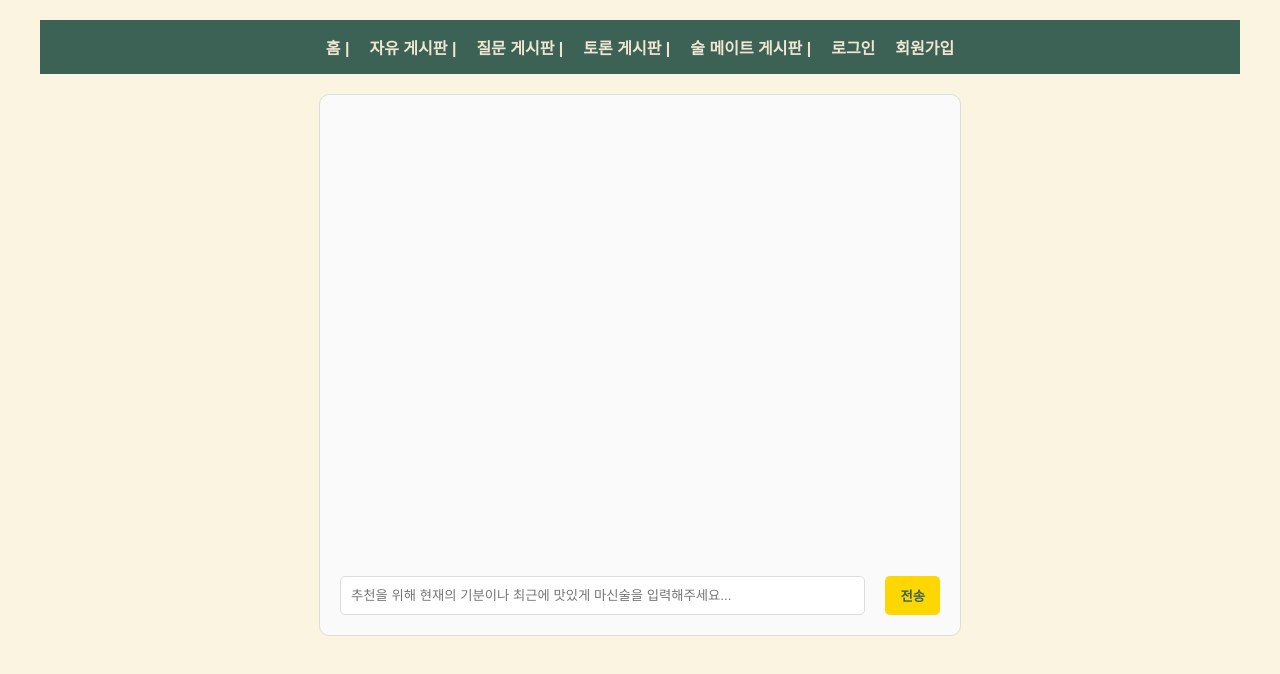
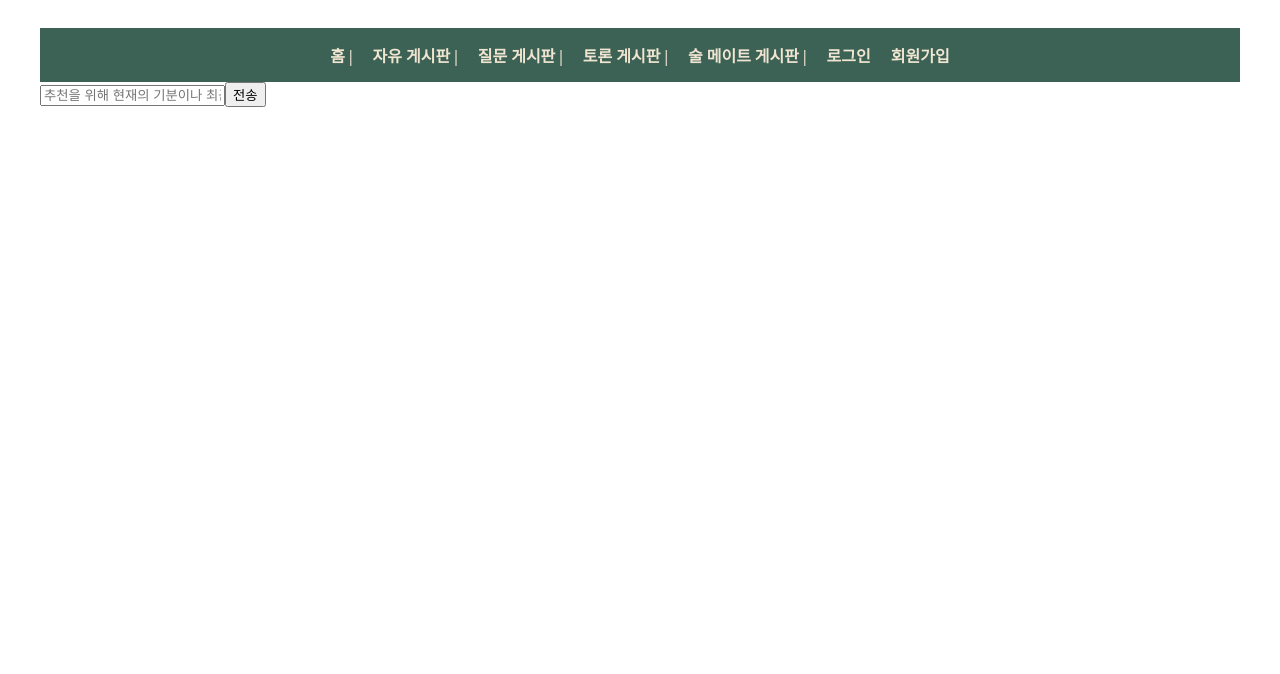
Before and after one commit to nahyunkeem/sulmeulliae_frontend, a React (Create React App) app: page /chatbot in a window 1280 px wide. Shown: the top 674 px of the page. Built offline with nearby package versions, Linux system fonts and the light colour scheme.

Commit message:
CSS_App.js

```diff
--- a/src/App.css
+++ b/src/App.css
@@ -1,191 +1,220 @@
-/* 기본 레이아웃 */
-body {
-    font-family: 'Noto Sans KR', sans-serif;
-    background-color: #faf4e1;
-    margin: 0;
-    padding: 0;
-    color: #333;
-}
-
-/* 전체 레이아웃을 중앙 정렬 */
-.App {
-    max-width: 1200px;
-    margin: 0 auto;
-    padding: 20px;
-}
-
-/* 네비게이션 바 */
 nav {
-    background-color: #3c6255;
-    padding: 15px;
-    text-align: center;
+    margin-bottom: 20px;
 }
 
 nav a {
-    margin: 0 10px;
-    color: #f0e5d1;
+    margin-right: 10px;  /* 링크 사이에 간격을 줌 */
     text-decoration: none;
-    font-weight: bold;
+    color: blue;
 }
 
 nav a:hover {
-    color: #ffd700;
+    text-decoration: underline;
 }
 
 nav span {
-    color: #f0e5d1;
-    margin-right: 10px;
+    margin-right: 10px;  /* 사용자명과 로그아웃 버튼 간의 간격 추가 */
 }
 
 button {
-    background-color: #ffd700;
-    border: none;
-    padding: 10px 20px;
-    border-radius: 5px;
-    cursor: pointer;
-    font-weight: bold;
-    color: #3c6255;
-    margin-left: 10px;
+    margin-left: 10px;  /* 로그아웃 버튼에 약간의 간격 추가 */
 }
 
-button:hover {
-    background-color: #e6c200;
-}
-
-/* 히어로 섹션 */
-.hero {
-    background-color: #fff8dc;
-    padding: 50px 0;
-    text-align: center;
-}
-
-.hero h2 {
-    font-size: 2.5rem;
-    color: #3c6255;
-    margin-bottom: 10px;
-}
-
-.hero p {
-    font-size: 1.2rem;
-    color: #6b705c;
-}
-
-.hero img {
-    max-width: 100%;
-    height: auto;
-    margin-top: 20px;
-}
-
-/* Evaluation Section */
-.evaluations-section {
-    background-color: #f0e5d1;
-    padding: 40px 0;
-}
-
-.evaluation-grid {
-    display: grid;
-    grid-template-columns: repeat(auto-fill, minmax(250px, 1fr));
-    gap: 20px;
-}
-
-.evaluation-card {
-    background-color: #fff;
+/* chatbot */
+/* 전체 채팅 컨테이너 */
+.chat-container {
+    width: 100%;
+    max-width: 600px;
+    margin: 0 auto;
+    background-color: #f7f7f7;
     border: 1px solid #ddd;
     border-radius: 10px;
     overflow: hidden;
-    transition: transform 0.2s;
-}
-
-.evaluation-card:hover {
-    transform: scale(1.05);
-}
-
-.evaluation-card img {
-    width: 100%;
-    height: 200px;
-    object-fit: cover;
-}
-
-.evaluation-card h3 {
-    padding: 15px;
-    font-size: 1.5rem;
-    color: #3c6255;
-}
-
-.evaluation-card p {
-    padding: 0 15px 15px;
-    color: #6b705c;
-}
-
-/* 챗봇 스타일 */
-.chat-container {
-    width: 100%;
-    max-width: 600px;
-    margin: 20px auto;
-    background-color: #fafafa;
-    border: 1px solid #ddd;
-    border-radius: 10px;
-    padding: 20px;
     display: flex;
     flex-direction: column;
     justify-content: space-between;
-    height: 500px;
+    height: 600px;
 }
 
+/* 채팅 메시지 영역 */
 .chat-messages {
     flex-grow: 1;
+    padding: 10px;
     overflow-y: auto;
+    display: flex;
+    flex-direction: column; /* 위에서부터 아래로 쌓이도록 설정 */
 }
 
+/* 사용자 말풍선 (오른쪽) */
 .chat-message.user {
-    background-color: #ffe600;
-    padding: 10px;
-    border-radius: 10px;
-    margin-bottom: 10px;
-    align-self: flex-end;
+    background-color: #ffe600; /* 노란색 */
+    color: black;
+    align-self: flex-end; /* 오른쪽 정렬 */
+    padding: 8px 12px;
+    border-radius: 10px 10px 0 10px;
+    margin: 3px 0;
+    max-width: 70%;
+    word-wrap: break-word;
 }
 
+/* 챗봇 말풍선 (왼쪽) */
 .chat-message.bot {
-    background-color: #f0e5d1;
-    padding: 10px;
-    border-radius: 10px;
-    margin-bottom: 10px;
-    align-self: flex-start;
+    background-color: #e0e0e0; /* 회색 */
+    color: black;
+    align-self: flex-start; /* 왼쪽 정렬 */
+    padding: 8px 12px;
+    border-radius: 10px 10px 10px 0;
+    margin: 3px 0;
+    max-width: 70%;
+    word-wrap: break-word;
 }
 
+/* 입력 영역 */
 .chat-input-form {
     display: flex;
+    padding: 10px;
+    border-top: 1px solid #ddd;
+    background-color: white;
 }
 
 .chat-input-form input {
     flex-grow: 1;
+    border: 1px solid #ddd;
+    border-radius: 20px;
     padding: 10px;
-    border: 1px solid #ddd;
+    margin-right: 10px;
+}
+
+.chat-input-form button {
+    background-color: #ffd600;
+    border: none;
+    border-radius: 20px;
+    padding: 10px 20px;
+    cursor: pointer;
+    color: black;
+    font-weight: bold;
+}
+
+.chat-input-form button:hover {
+    background-color: #ffcd00;
+}
+
+/* 로딩 스피너 스타일 */
+.chat-loading {
+    display: flex;
+    justify-content: flex-start;
+    align-items: center;
+    height: 50px; /* 스피너 높이 조절 */
+}
+
+.spinner {
+    border: 4px solid rgba(0, 0, 0, 0.1);  /* 스피너 테두리 */
+    border-left-color: rgb(165, 167, 168);  /* 스피너 회전 색 */
+    border-radius: 50%;
+    width: 30px;
+    height: 30px;
+    animation: spin 1s linear infinite;  /* 회전 애니메이션 */
+    margin-left: 30px;
+}
+
+/* 스피너 회전 애니메이션 */
+@keyframes spin {
+    0% {
+        transform: rotate(0deg);
+    }
+    100% {
+        transform: rotate(360deg);
+    }
+}
+
+/* ChatRoom 관련 스타일 */
+.chatroom-container {
+    display: flex;
+    flex-direction: column;
+    max-width: 500px;
+    margin: 0 auto;
+    background-color: #f2f2f2;
+    padding: 20px;
+    border-radius: 10px;
+    box-shadow: 0 0 10px rgba(0, 0, 0, 0.1);
+}
+
+.chatroom-title {
+    font-size: 1.5rem;
+    margin-bottom: 10px;
+    text-align: center;
+    color: #333;
+}
+
+.chatroom-messages {
+    flex-grow: 1;
+    padding: 10px;
+    background-color: #fff;
+    border-radius: 10px;
+    height: 300px;
+    overflow-y: auto;
+    margin-bottom: 10px;
+}
+
+.chatroom-message {
+    margin-bottom: 10px;
+}
+
+.self-message {
+    text-align: right;
+    color: #007bff;
+}
+
+.other-message {
+    text-align: left;
+    color: #000;
+}
+
+.chatroom-input {
+    display: flex;
+    margin-bottom: 10px;
+}
+
+.chatroom-input input {
+    flex-grow: 1;
+    padding: 10px;
+    border: 1px solid #ccc;
     border-radius: 5px;
     margin-right: 10px;
 }
 
-.chat-input-form button {
-    background-color: #ffd700;
+.chatroom-input button {
+    padding: 10px 15px;
+    background-color: #007bff;
+    color: white;
     border: none;
-    padding: 10px 15px;
     border-radius: 5px;
     cursor: pointer;
 }
 
-.chat-input-form button:hover {
-    background-color: #e6c200;
+.chatroom-input button:hover {
+    background-color: #0056b3;
 }
 
-/* Footer */
-footer {
-    background-color: #3c6255;
-    color: #f0e5d1;
-    text-align: center;
-    padding: 20px;
+.delete-room-button, .leave-room-button {
+    padding: 10px 15px;
+    margin-top: 10px;
+    background-color: #dc3545;
+    color: white;
+    border: none;
+    border-radius: 5px;
+    cursor: pointer;
+    width: 100%;
 }
 
-footer p {
-    margin: 0;
-    font-size: 0.875rem;
+.leave-room-button {
+    background-color: #6c757d;
 }
+
+.delete-room-button:hover, .leave-room-button:hover {
+    background-color: #bd2130;
+}
+
+.leave-room-button:hover {
+    background-color: #5a6268;
+}
--- a/src/App.js
+++ b/src/App.js
@@ -1,6 +1,5 @@
 import React, { useState, useEffect } from 'react';
 import { BrowserRouter as Router, Routes, Route, Link } from 'react-router-dom';
-import './App.css'
 import EvaluationList from './components/EvaluationList';
 import EvaluationDetail from './components/EvaluationDetail';  // 평가 상세 페이지 컴포넌트
 import Login from './components/Login';
@@ -46,28 +45,67 @@ function App() {
         setUserId(null);
     };
 
+    const styles = {
+        app: {
+            maxWidth: '1200px',
+            margin: '0 auto',
+            padding: '20px',
+        },
+        nav: {
+            backgroundColor: '#3c6255',
+            padding: '15px',
+            textAlign: 'center',
+        },
+        link: {
+            margin: '0 10px',
+            color: '#f0e5d1',
+            textDecoration: 'none',
+            fontWeight: 'bold',
+        },
+        linkHover: {
+            color: '#ffd700',
+        },
+        span: {
+            color: '#f0e5d1',
+            marginRight: '10px',
+        },
+        button: {
+            backgroundColor: '#ffd700',
+            border: 'none',
+            padding: '10px 20px',
+            borderRadius: '5px',
+            cursor: 'pointer',
+            fontWeight: 'bold',
+            color: '#3c6255',
+            marginLeft: '10px',
+        },
+        buttonHover: {
+            backgroundColor: '#e6c200',
+        },
+    };
+
     return (
         <Router>
-            <div className="App">
+            <div style={styles.app}>
                 <header>
-                    <nav>
-                        <Link to="/">홈 |</Link>
-                        <Link to="/community/freeboard">자유 게시판 |</Link>
-                        <Link to="/community/question">질문 게시판 |</Link>
-                        <Link to="/community/discussion">토론 게시판 |</Link>
-                        <Link to="/community/drinkmate">술 메이트 게시판 |</Link>
+                    <nav style={styles.nav}>
+                        <Link to="/" style={styles.link}>홈 |</Link>
+                        <Link to="/community/freeboard" style={styles.link}>자유 게시판 |</Link>
+                        <Link to="/community/question" style={styles.link}>질문 게시판 |</Link>
+                        <Link to="/community/discussion" style={styles.link}>토론 게시판 |</Link>
+                        <Link to="/community/drinkmate" style={styles.link}>술 메이트 게시판 |</Link>
                         {loggedIn ? (
                             <>
-                                <Link to="/chatbot">술추천챗봇 |</Link>
-                                <Link to={`/profile/${username}`}>
-                                    <span>{username}님</span>
+                                <Link to="/chatbot" style={styles.link}>술추천챗봇 |</Link>
+                                <Link to={`/profile/${username}`} style={styles.link}>
+                                    <span style={styles.span}>{username}님</span>
                                 </Link>
-                                <button onClick={handleLogout}>로그아웃</button>
+                                <button style={styles.button} onClick={handleLogout}>로그아웃</button>
                             </>
                         ) : (
                             <>
-                                <Link to="/login">로그인</Link>
-                                <Link to="/signup">회원가입</Link>
+                                <Link to="/login" style={styles.link}>로그인</Link>
+                                <Link to="/signup" style={styles.link}>회원가입</Link>
                             </>
                         )}
                     </nav>
--- a/src/components/EvaluationList.js
+++ b/src/components/EvaluationList.js
@@ -22,6 +22,12 @@ function EvaluationList() {
             <ul>
                 {evaluations.map((evaluation) => (
                     <li key={evaluation.id}>
+                        <img
+                            key={index}
+                            src={`https://api.sulmeulliae.com${imageObj.image}`}
+                            alt={`evaluation ${index}`}
+                            style={{ maxWidth: '100%', margin: '10px 0' }}
+                        />
                         <Link to={`/evaluations/${evaluation.id}`}>{evaluation.title}</Link>
                     </li>
                 ))}
```
